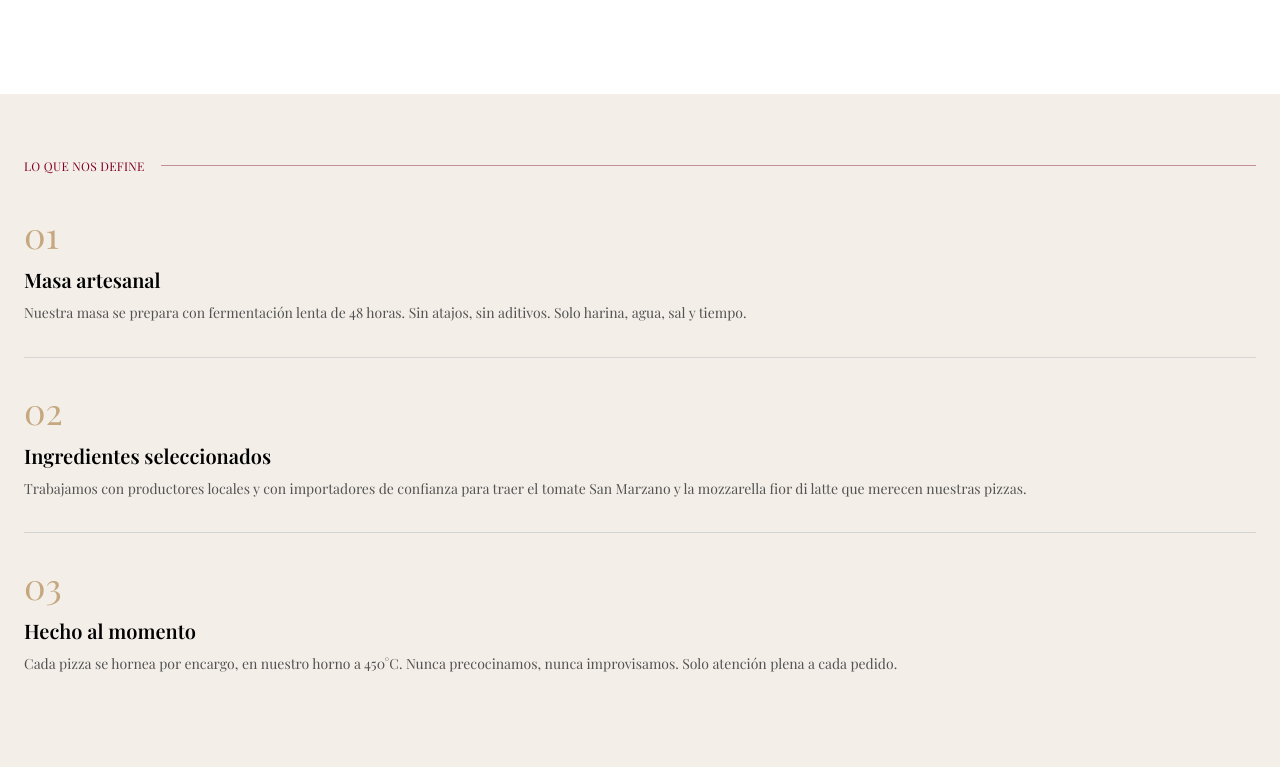
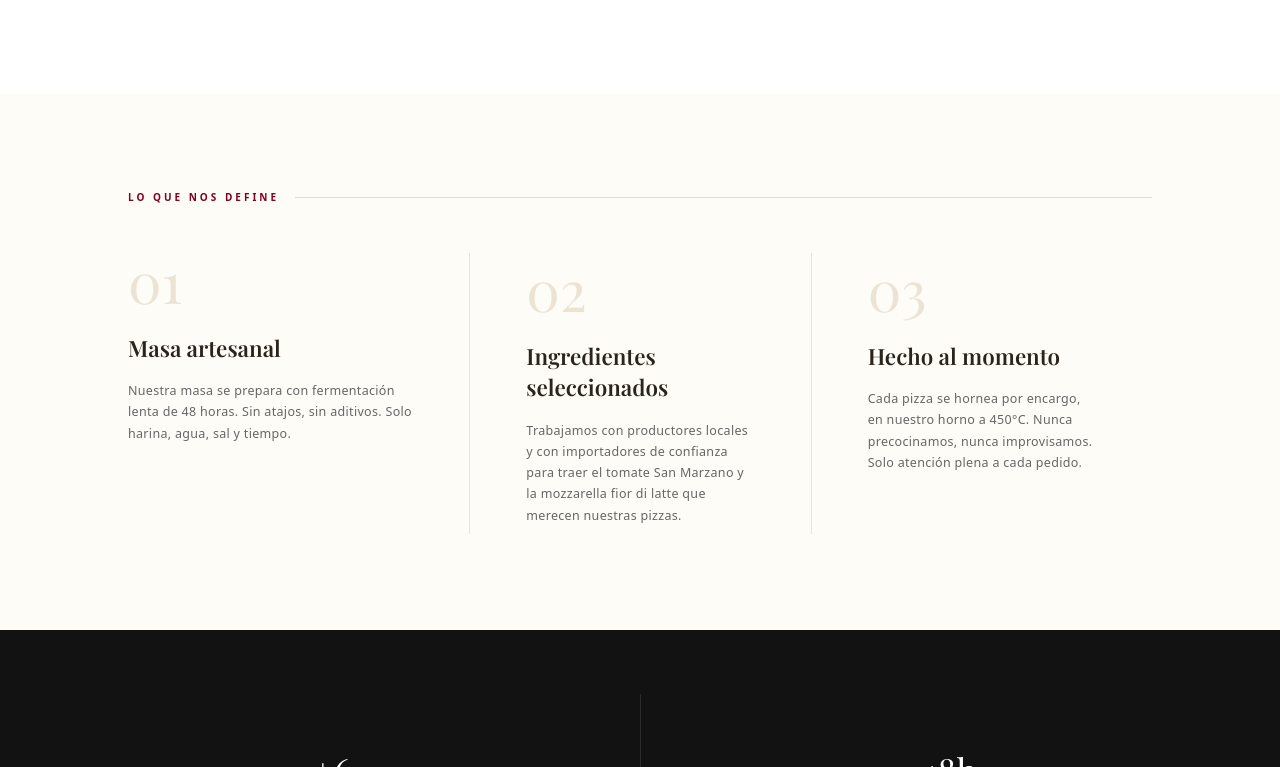
Before and after one commit to VILLARID/Bella-Pasta, a React (Vite) app in the folder frontend/: page /nosotros in a window 1280 px wide. Shown: the part 973-1740 px from the top of the page. Built offline with nearby package versions, Linux system fonts and the light colour scheme; a web font is replaced by a local one.

Commit message:
feat(nosotros): redesign values section with editorial 3-column layout

```diff
--- a/frontend/src/components/Valores.jsx
+++ b/frontend/src/components/Valores.jsx
@@ -18,24 +18,28 @@ const values = [
 
 function Valores() {
     return (
-        <section className="bg-[#f3efe8] px-6 py-16">
+        <section className="bg-[#fdfcf7] px-6 py-16 lg:px-20 lg:py-24 xl:px-32">
             <div className="flex items-center gap-4">
-                <p className="shrink-0 text-xs uppercase tracking-wide text-[#800020]">
+                <p className="shrink-0 font-body text-[10px] font-bold uppercase tracking-[0.3em] text-[#800020]">
                     Lo que nos define
                 </p>
-                <span className="h-px flex-1 bg-[#800020]/40" />
+                <span className="h-px flex-1 bg-[#C5A880]/40" />
             </div>
 
-            <div className="mt-10 flex flex-col">
+            <div className="mt-12 flex flex-col lg:grid lg:grid-cols-3">
                 {values.map((value, index) => (
                     <article
                         key={value.number}
-                        className="flex flex-col border-t border-neutral-300 py-8 first:border-t-0 first:pt-0">
-                        <p className="font-serif-display text-4xl text-[#C5A880]">
+                        className={`flex flex-col border-t border-[#C5A880]/30 py-8 first:border-t-0 first:pt-0 lg:border-t-0 lg:px-10 lg:py-2 lg:first:pl-0 xl:px-14 ${
+                            index > 0 ? 'lg:border-l lg:border-[#C5A880]/30' : ''
+                        }`}>
+                        <p className="font-serif-display text-[3.5rem] leading-none text-[#C5A880]/30">
                             {value.number}
                         </p>
-                        <h3 className="mt-3 text-xl font-semibold">{value.title}</h3>
-                        <p className="mt-2 text-sm leading-relaxed text-neutral-600">
+                        <h3 className="mt-6 font-serif-display text-xl font-semibold text-[#2b241c] lg:text-[1.4rem]">
+                            {value.title}
+                        </h3>
+                        <p className="mt-4 max-w-xs text-[12.5px] leading-[1.7] tracking-wide text-[#666] lg:font-body">
                             {value.text}
                         </p>
                     </article>
```
